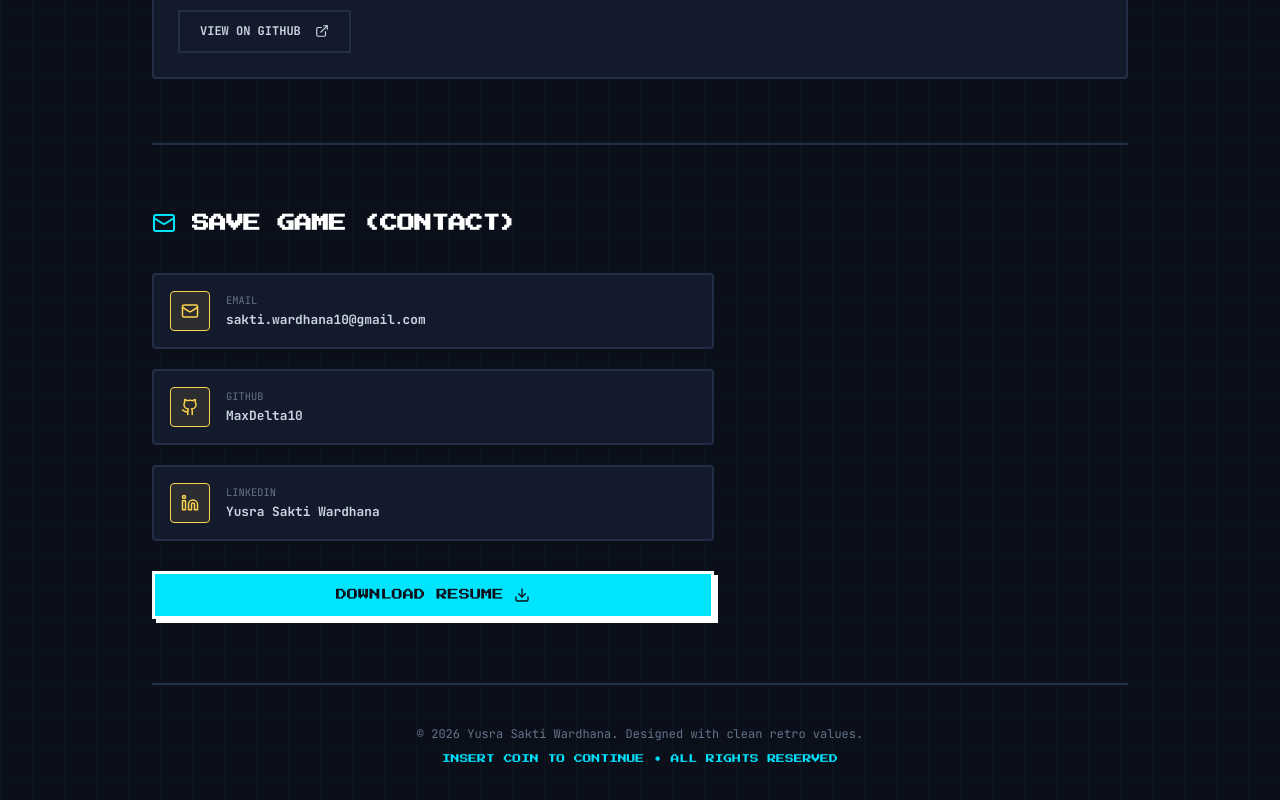
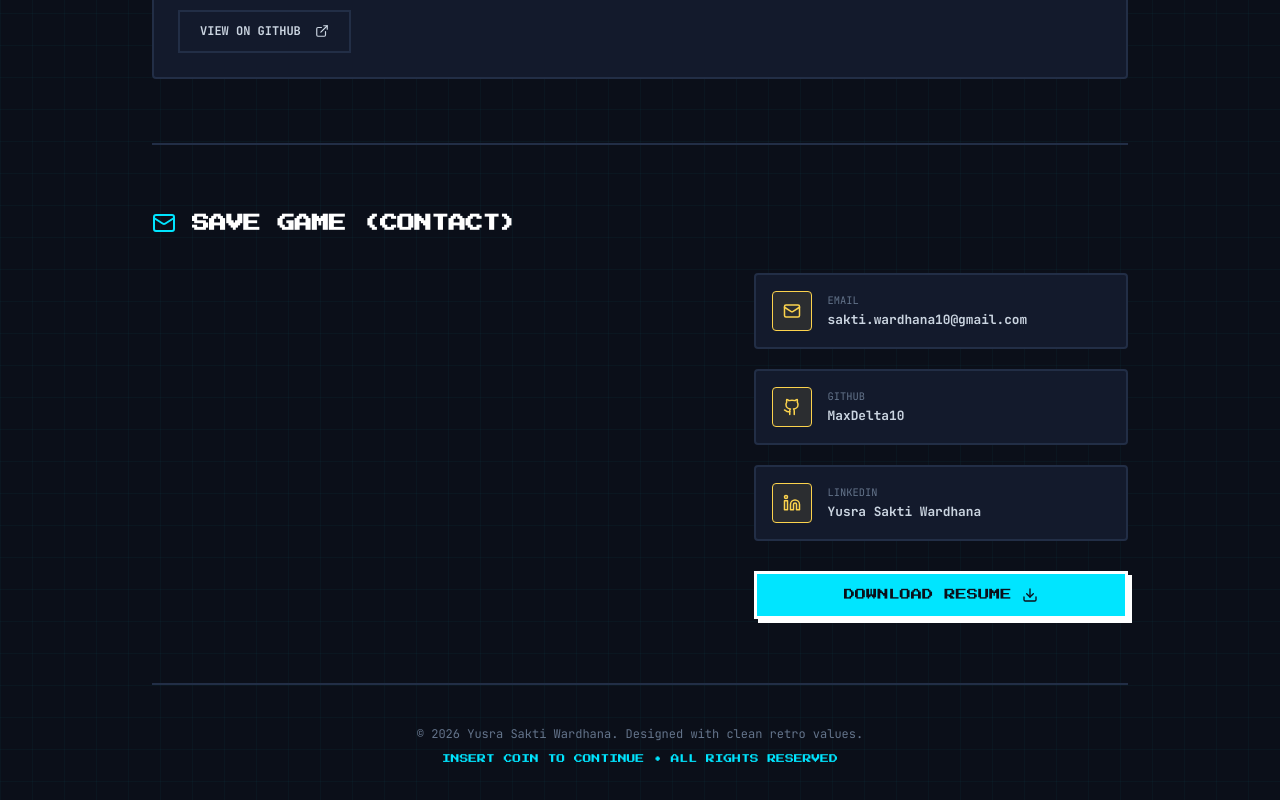
Before and after one commit to MaxDelta10/portofolio, a React (Vite) app: page / in a window 1280 px wide. Shown: the part 3315-4115 px from the top of the page. Built offline with nearby package versions, Linux system fonts and the light colour scheme.

Commit message:
style: align contact info panel to the right column on desktop

```diff
--- a/src/index.css
+++ b/src/index.css
@@ -841,6 +841,7 @@ h1, h2, h3, h4, h5, h6 {
   display: flex;
   flex-direction: column;
   gap: 20px;
+  grid-column: 2;
 }
 
 .info-item {
@@ -1084,6 +1085,10 @@ h1, h2, h3, h4, h5, h6 {
   .contact-card {
     padding: 16px;
   }
+
+  .contact-info-panel {
+    grid-column: 1;
+  }
 }
 
 @media (max-width: 480px) {
```
